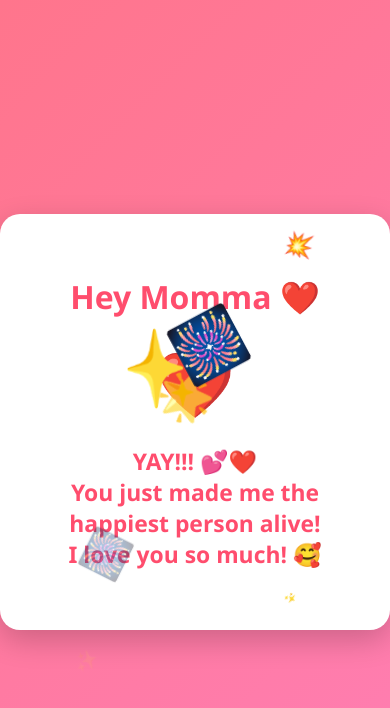
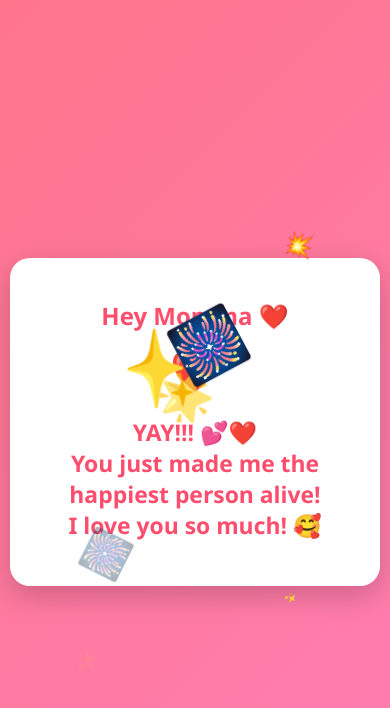
Before and after one commit to rickie-blip/valentines, a plain HTML site: page love.html in a window 390 px wide. Both pictures are taken after a click on the button "YES 💖". Drawn offline with Linux system fonts and the light colour scheme.

Commit message:
addition of audio and mobile friendly

```diff
--- a/love.html
+++ b/love.html
@@ -2,6 +2,7 @@
 <html lang="en">
 <head>
   <meta charset="UTF-8">
+  <meta name="viewport" content="width=device-width, initial-scale=1.0">
   <title>Be My Valentine ❤️</title>
   <style>
     body {
@@ -16,21 +17,51 @@
 
     .card {
       background: white;
-      padding: 40px;
+      padding: 30px 20px;
       border-radius: 20px;
       text-align: center;
       box-shadow: 0 10px 30px rgba(0,0,0,0.2);
-      max-width: 400px;
+      max-width: 90%;
+      width: 350px;
     }
 
     h1 {
       color: #ff4d6d;
-      font-size: 2em;
+      font-size: 1.8em;
+      margin-bottom: 10px;
     }
 
     .heart {
-      font-size: 4rem;
+      font-size: 3rem;
       animation: beat 1s infinite;
+    }
+
+    @media (max-width: 480px) {
+      .card {
+        padding: 25px 15px;
+        margin: 10px;
+      }
+
+      h1 {
+        font-size: 1.5em;
+      }
+
+      .heart {
+        font-size: 2.5rem;
+      }
+
+      p {
+        font-size: 1em;
+      }
+
+      button {
+        padding: 10px 20px;
+        font-size: 0.9em;
+      }
+
+      #yesBtn {
+        margin-right: 10px;
+      }
     }
 
     @keyframes beat {
@@ -93,6 +124,10 @@
 </head>
 <body>
 
+  <audio id="bgMusic" loop>
+    <source src="Nasty C - My Baby (Visualizer) - NastyCVEVO.mp3" type="audio/mpeg">
+  </audio>
+
   <div class="card">
     <h1>Hey Momma ❤️</h1>
     <div class="heart">❤️</div>
@@ -110,7 +145,23 @@
   </div>
 
   <script>
+    // Start background music on first user interaction
+    let musicStarted = false;
+
+    function startMusic() {
+      if (!musicStarted) {
+        const audio = document.getElementById('bgMusic');
+        audio.volume = 0.3;
+        audio.play().catch(e => console.log('Audio autoplay blocked'));
+        musicStarted = true;
+      }
+    }
+
+    document.addEventListener('click', startMusic);
+    document.addEventListener('touchstart', startMusic);
+
     function sayYes() {
+      startMusic();
       // Hide buttons and show sweet message
       document.querySelector('.buttons').style.display = 'none';
       document.querySelector('p').innerHTML = `
@@ -148,8 +199,10 @@
 
     function moveNo() {
       const noBtn = document.getElementById("noBtn");
-      const x = Math.random() * 250;
-      const y = Math.random() * 50;
+      const maxX = window.innerWidth - noBtn.offsetWidth - 20;
+      const maxY = 100;
+      const x = Math.random() * Math.min(maxX, 200);
+      const y = Math.random() * maxY;
       noBtn.style.left = x + "px";
       noBtn.style.top = y + "px";
     }
```
Also changed, not shown: 1 other file.
